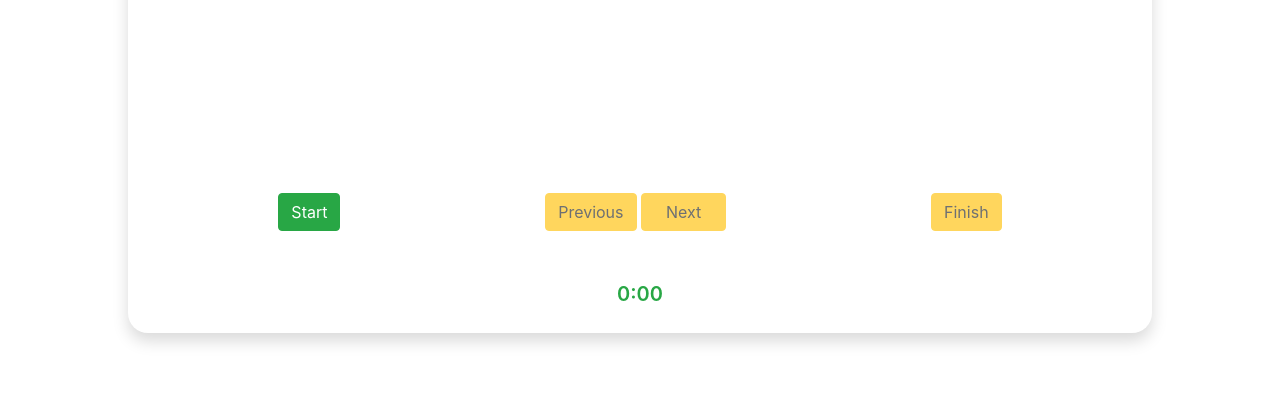
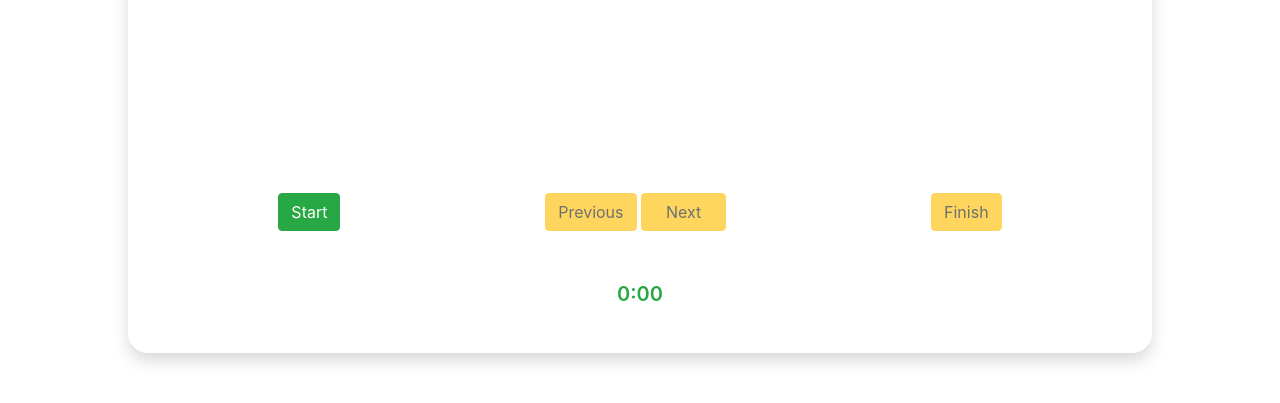
Before and after one commit to sina0043/JavaScript-Quiz, a plain HTML site: page index.html in a window 1280 px wide. Shown: the part 133-536 px from the top of the page. Drawn offline with Linux system fonts and the light colour scheme.

Commit message:
number 3

```diff
--- a/index.html
+++ b/index.html
@@ -13,7 +13,7 @@
     <script src="./script.js" defer></script>
   </head>
   <body class="d-flex justify-content-center">
-    <div class="box my-5 p-2 p-md-5 w-100">
+    <div class="box my-5 mx-2 p-2 p-md-5 w-100">
       <h3 class="title text-dark text-center">JavaScript Quiz</h3>
       <h4 class="questionNumber mt-5">Question <span class="number">1</span> of 25:</h4>
       <h5 class="question my-5"></h5>
@@ -26,7 +26,7 @@
         </div>
         <button button class="finish btn btn-warning disabled">Finish</button>
       </div>
-      <p class="time text-center mt-5 mb-n4 text-success">0:00</p>
+      <p class="time text-center mt-5 mb-n1 text-success">0:00</p>
     </div>
   </body>
 </html>
--- a/style.css
+++ b/style.css
@@ -1,12 +1,15 @@
 * {
   box-sizing: border-box;
+}
+
+.box {
+  border-radius: 20px;
+  box-shadow: 0 0.5rem 1rem rgba(0, 0, 0, 0.15);
 }
 
 @media screen and (min-width: 600px) {
   .box {
     width: 80% !important;
-    border-radius: 20px;
-    box-shadow: 0 0.5rem 1rem rgba(0, 0, 0, 0.15);
   }
 }
 
```
